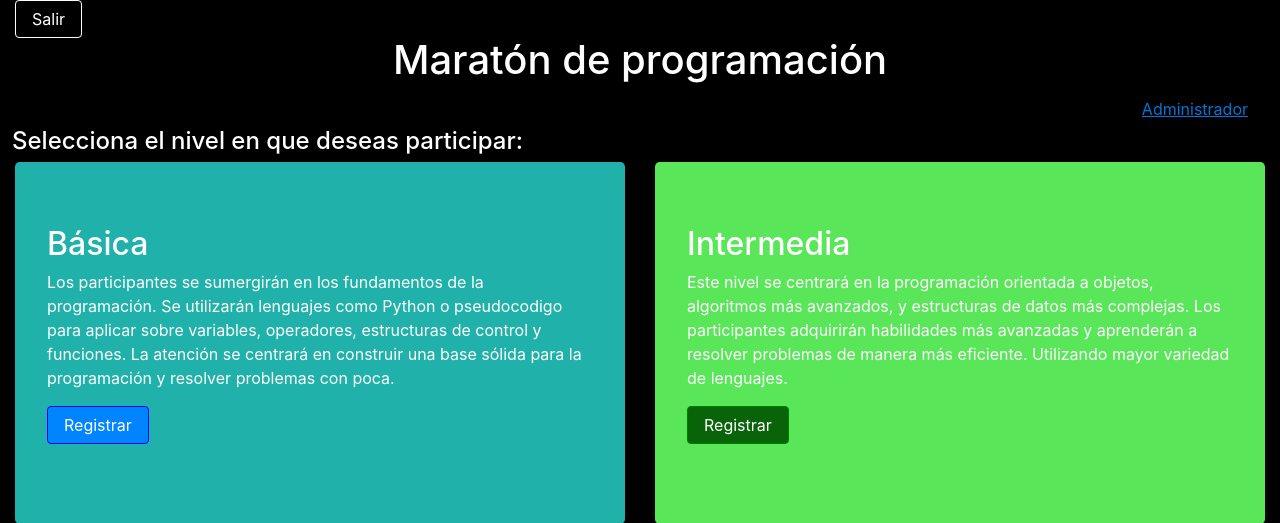
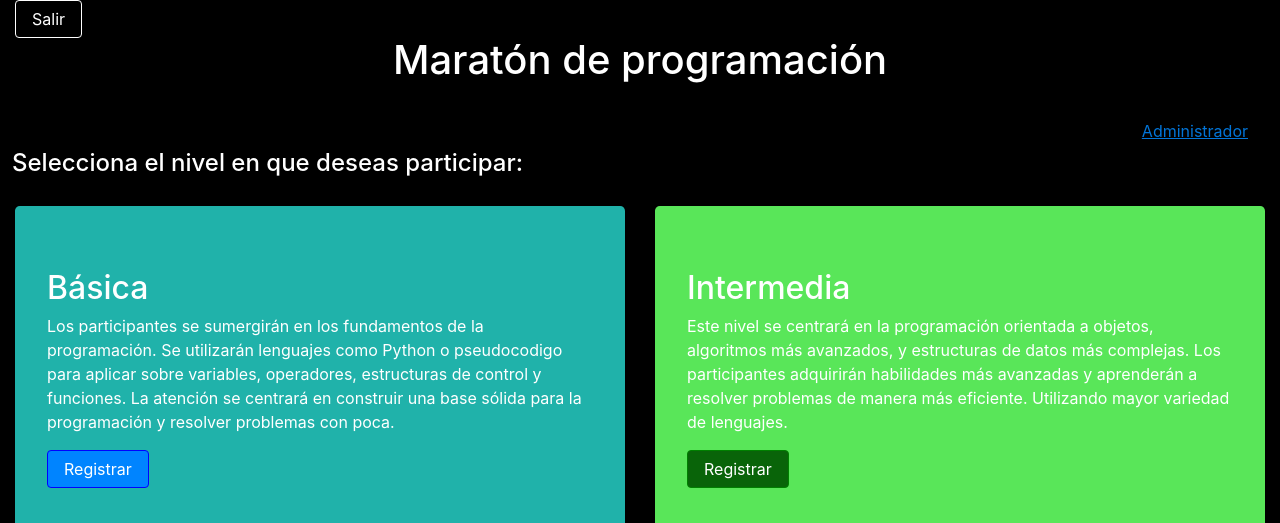
Before and after one commit to Jhojan98/InscripcionMaraton, a Flask app: template app/templates/auth/menuNivel.html in a window 1280 px wide. Shown: the top 523 px of the page. Run offline with Flask 3, Linux system fonts and the light colour scheme; the template is opened without the code that fills it, so the values that code supplies are empty; some libraries are stand-ins or nearby versions.

Commit message:
Update style.css

```diff
--- a/app/static/style.css
+++ b/app/static/style.css
@@ -8,6 +8,12 @@ body {
 
 h1 {
     color: white;
+    margin-bottom: 30px;
+}
+
+h4  {
+    color: white;
+    margin-bottom: 30px;
 }
 
 /* Estilo para el elemento fijo */
```
